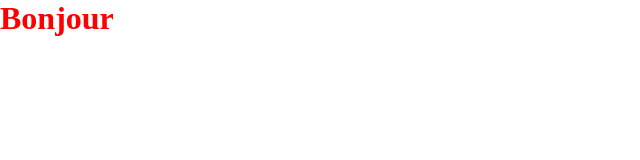
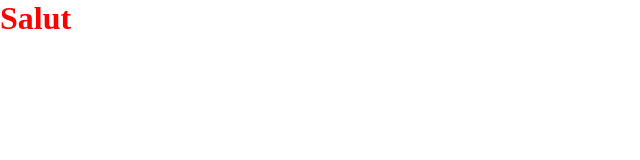
Before and after one commit to tlermytte/Herushii, a Next.js app: page / in a window 1280 px wide. Shown: the top 160 px of the page, without its empty margins (0-640 px from the left). Built offline with nearby package versions, Linux system fonts and the light colour scheme.

Commit message:
[MOD] title

```diff
--- a/components/title.tsx
+++ b/components/title.tsx
@@ -2,5 +2,5 @@ import React from 'react';
 import styles from './title.module.scss';
 
 export default function Title() {
-  return <h1 className={styles.title}>Bonjour</h1>;
+  return <h1 className={styles.title}>Salut</h1>;
 }
```
